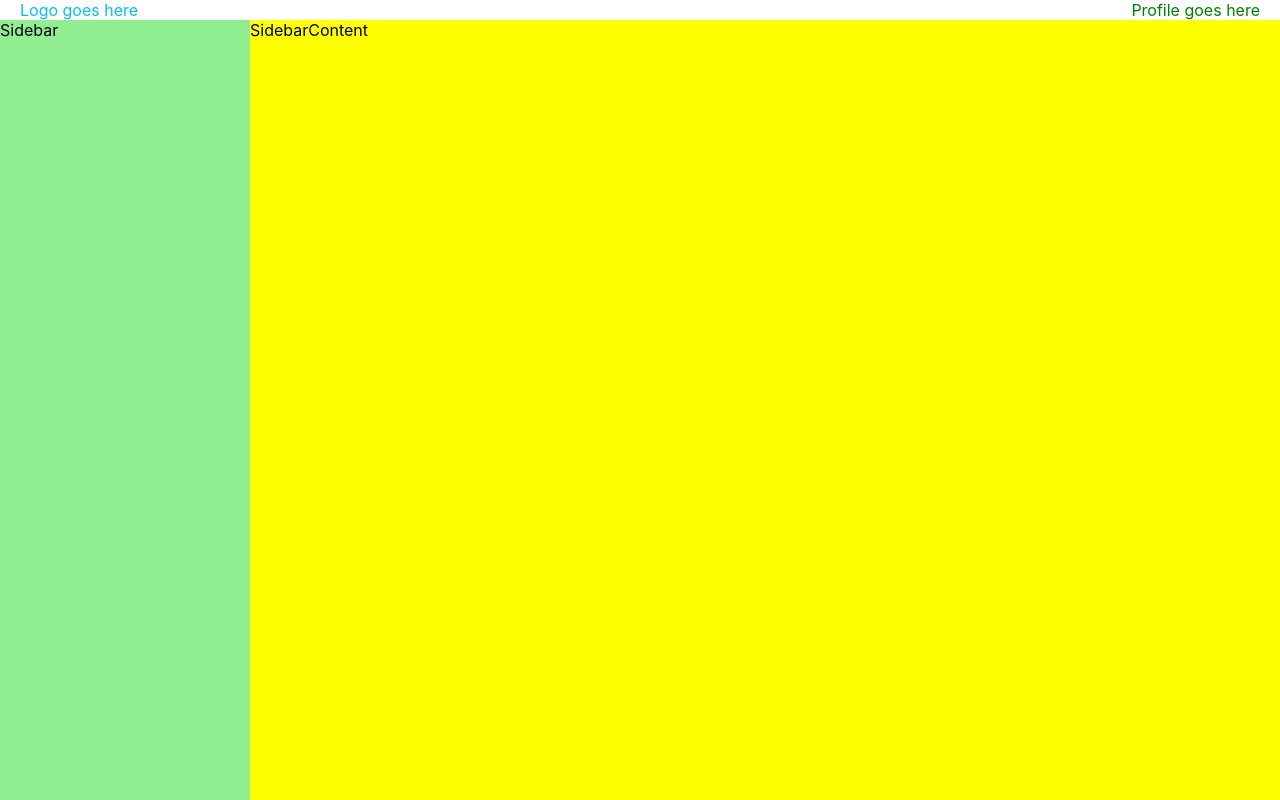
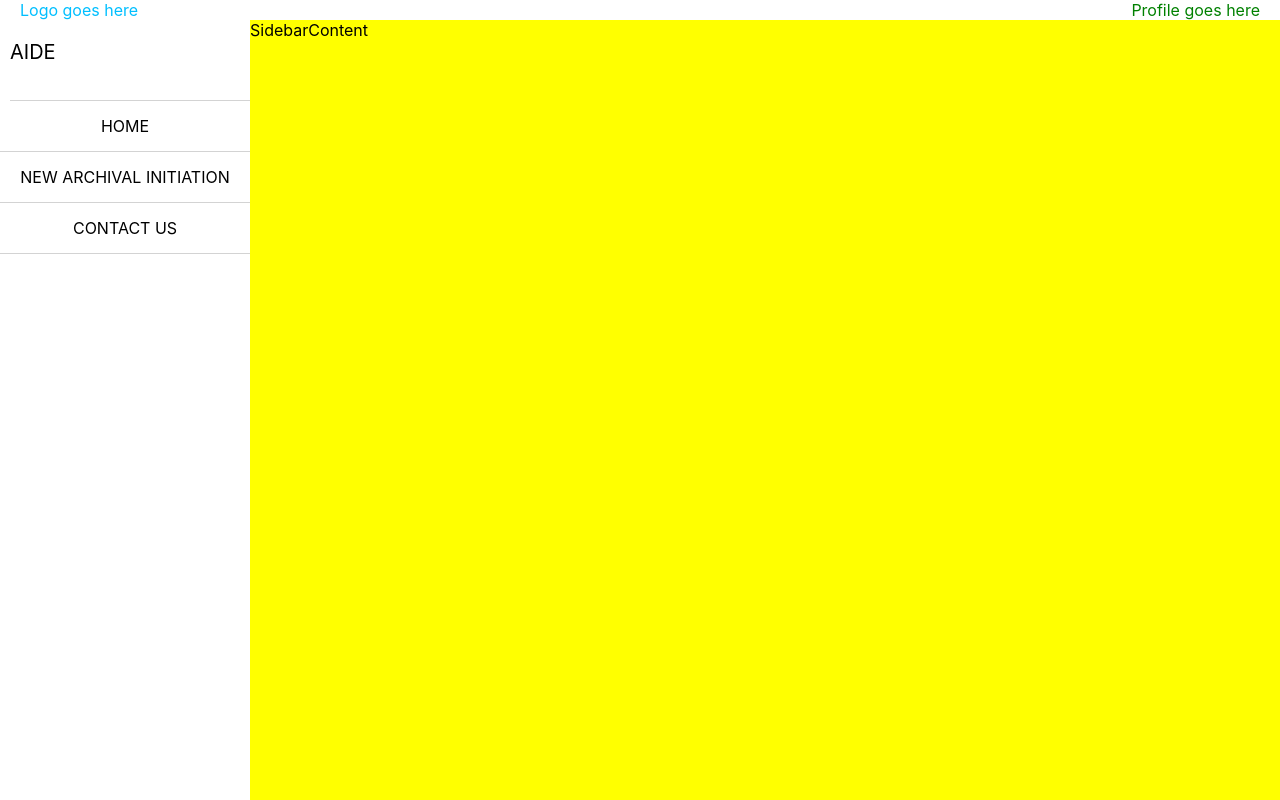
Before and after one commit to nileshkrishna/react-bios, a React (Create React App) app: page / in a window 1280 px wide. Built offline with nearby package versions, Linux system fonts and the light colour scheme.

Commit message:
Added sidebar options.

```diff
--- a/src/components/sidebar/SideBar.js
+++ b/src/components/sidebar/SideBar.js
@@ -1,3 +1,24 @@
+const links=[{name:'home', display:'HOME'},
+{name:'new-archival-initiation', display:'NEW ARCHIVAL INITIATION'},
+{name:'contact-us', display:'CONTACT US'}];
+
 export function SideBar(){
-return <div className="sidebar">Sidebar</div>
+return (
+<div className="sidebar">
+<div className="header">
+AIDE
+</div>
+
+{
+links.map((l,index)=>(<LinkItem item={l}/>))
 }
+
+</div>
+)
+}
+
+function LinkItem({item}){
+return (
+<div className="link-item">{item.display}</div>
+)
+}
--- a/src/components/sidebar/index.scss
+++ b/src/components/sidebar/index.scss
@@ -1,5 +1,26 @@
 .sidebar{
-background-color:lightgreen;
 width:250px;
 height:100%;
+display:flex;
+flex-direction:column;
+
+.header{
+height:60px;
+margin-left:10px;
+margin-top:20px;
+font-size:20px;
+border-bottom:1px solid lightgray;
 }
+
+.link-item{
+height:50px;
+width:100%;
+display:flex;
+justify-content:center;
+align-items:center;
+font-size:16px;
+border-bottom:1px solid lightgray;
+cursor: pointer;
+}
+
+}
```
